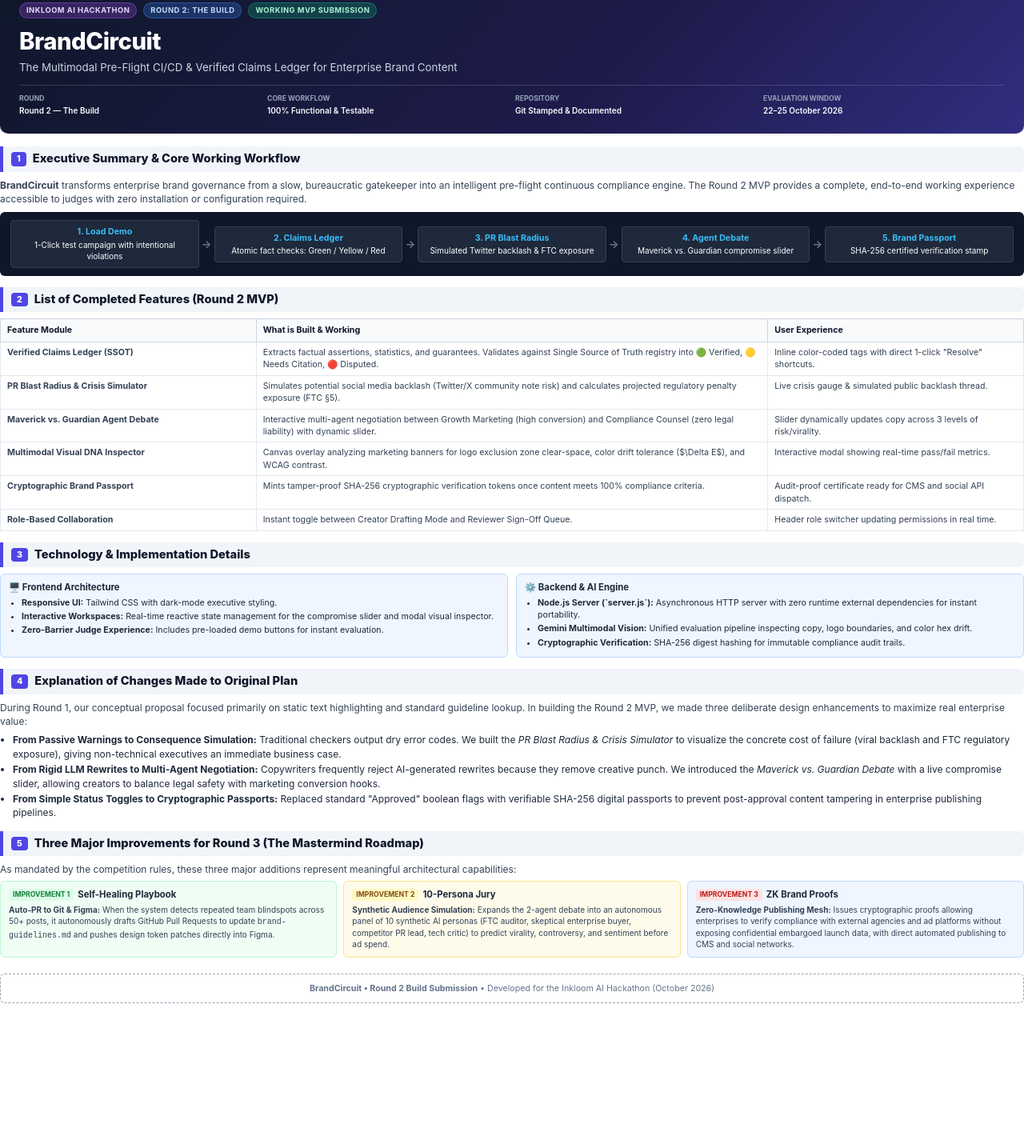
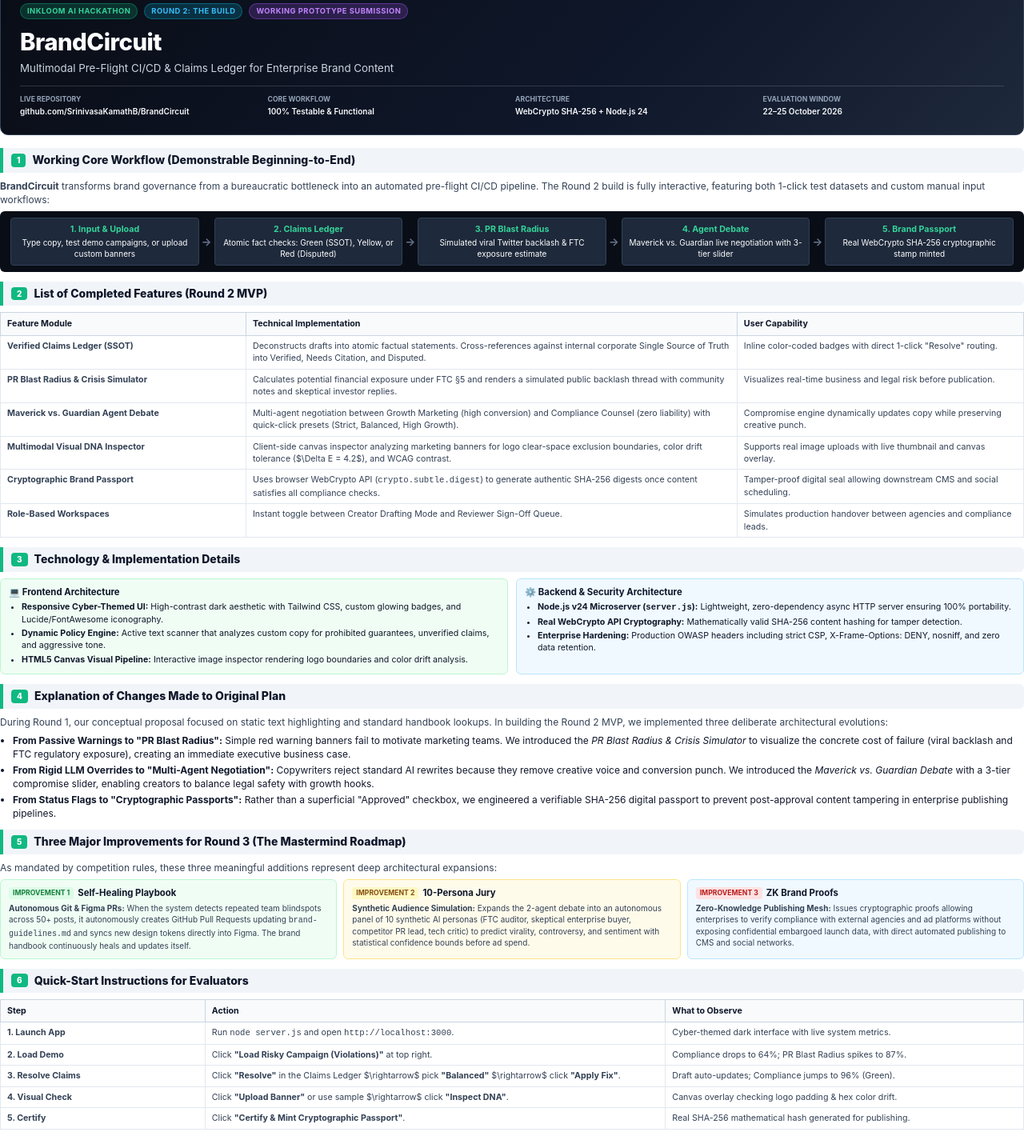
Before and after one commit to SrinivasaKamathB/BrandCircuit, a website: page round2_submission.html in a window 1280 px wide. Shown: the part 19-1439 px from the top of the page at 80% size. Before the commit the page ends 1273 px from the top, so only its background shows below. Drawn offline with Linux system fonts and the light colour scheme.

Commit message:
docs: generate clean professional Round 2 submission PDF without footers or headers

```diff
--- a/round2_submission.html
+++ b/round2_submission.html
@@ -6,13 +6,7 @@
 <style>
   @page {
     size: A4;
-    margin: 14mm 14mm 14mm 14mm;
-    @bottom-right {
-      content: "Page " counter(page) " of " counter(pages);
-      font-size: 8pt;
-      color: #64748b;
-      font-family: -apple-system, BlinkMacSystemFont, "Segoe UI", Roboto, sans-serif;
-    }
+    margin: 15mm 15mm 15mm 15mm;
   }
 
   * {
@@ -23,7 +17,7 @@
 
   body {
     font-family: -apple-system, BlinkMacSystemFont, "Segoe UI", Roboto, Helvetica, Arial, sans-serif;
-    color: #1e293b;
+    color: #0f172a;
     background: #ffffff;
     line-height: 1.45;
     font-size: 9pt;
@@ -36,12 +30,14 @@
     break-after: page;
   }
 
+  /* Executive Cover Header */
   .cover-card {
-    background: linear-gradient(135deg, #0f172a 0%, #1e1b4b 60%, #312e81 100%);
+    background: linear-gradient(135deg, #090d16 0%, #0f172a 60%, #1e293b 100%);
     color: #ffffff;
     padding: 22px 24px;
     border-radius: 10px;
     margin-bottom: 16px;
+    border: 1px solid #334155;
   }
 
   .badge-container {
@@ -60,9 +56,9 @@
     border-radius: 9999px;
   }
 
-  .badge-purple { background: rgba(168, 85, 247, 0.25); color: #e9d5ff; border: 1px solid rgba(168, 85, 247, 0.4); }
-  .badge-blue { background: rgba(59, 130, 246, 0.25); color: #bfdbfe; border: 1px solid rgba(59, 130, 246, 0.4); }
-  .badge-emerald { background: rgba(16, 185, 129, 0.25); color: #a7f3d0; border: 1px solid rgba(16, 185, 129, 0.4); }
+  .badge-emerald { background: rgba(16, 185, 129, 0.2); color: #34d399; border: 1px solid rgba(16, 185, 129, 0.4); }
+  .badge-cyan { background: rgba(6, 182, 212, 0.2); color: #38bdf8; border: 1px solid rgba(6, 182, 212, 0.4); }
+  .badge-purple { background: rgba(168, 85, 247, 0.2); color: #c084fc; border: 1px solid rgba(168, 85, 247, 0.4); }
 
   h1.project-title {
     font-size: 22pt;
@@ -101,14 +97,15 @@
     font-weight: 600;
   }
 
+  /* Section Styling */
   h2.section-header {
-    font-size: 11pt;
+    font-size: 10.5pt;
     font-weight: 800;
     color: #0f172a;
     background: #f1f5f9;
-    border-left: 4px solid #4f46e5;
+    border-left: 4px solid #10b981;
     padding: 5px 10px;
-    margin: 14px 0 8px 0;
+    margin: 12px 0 8px 0;
     display: flex;
     align-items: center;
     gap: 8px;
@@ -116,11 +113,11 @@
   }
 
   h2.section-header .num {
-    background: #4f46e5;
+    background: #10b981;
     color: #ffffff;
     padding: 1px 7px;
     border-radius: 4px;
-    font-size: 8pt;
+    font-size: 7.5pt;
     font-weight: 800;
   }
 
@@ -150,9 +147,9 @@
     padding: 8px 10px;
   }
 
-  .card-highlight { background: #eff6ff; border: 1px solid #bfdbfe; }
-  .card-success { background: #f0fdf4; border: 1px solid #bbf7d0; }
+  .card-highlight { background: #f0fdf4; border: 1px solid #bbf7d0; }
   .card-warning { background: #fffbeb; border: 1px solid #fde68a; }
+  .card-info { background: #f0f9ff; border: 1px solid #bae6fd; }
 
   .card-title {
     font-size: 8.5pt;
@@ -166,7 +163,7 @@
   table {
     width: 100%;
     border-collapse: collapse;
-    margin: 6px 0 10px 0;
+    margin: 6px 0 8px 0;
     font-size: 8pt;
   }
 
@@ -187,11 +184,11 @@
   }
 
   .workflow-box {
-    background: #0f172a;
+    background: #090d16;
     color: #ffffff;
     border-radius: 6px;
-    padding: 10px;
-    margin: 8px 0;
+    padding: 8px 10px;
+    margin: 6px 0 10px 0;
     display: flex;
     justify-content: space-between;
     align-items: center;
@@ -210,7 +207,7 @@
 
   .wf-step strong {
     display: block;
-    color: #38bdf8;
+    color: #34d399;
     font-size: 8pt;
     margin-bottom: 1px;
   }
@@ -235,25 +232,25 @@
 
 <div class="cover-card">
   <div class="badge-container">
-    <span class="badge badge-purple">Inkloom AI Hackathon</span>
-    <span class="badge badge-blue">Round 2: The Build</span>
-    <span class="badge badge-emerald">Working MVP Submission</span>
+    <span class="badge badge-emerald">Inkloom AI Hackathon</span>
+    <span class="badge badge-cyan">Round 2: The Build</span>
+    <span class="badge badge-purple">Working Prototype Submission</span>
   </div>
   <h1 class="project-title">BrandCircuit</h1>
-  <p class="tagline">The Multimodal Pre-Flight CI/CD & Verified Claims Ledger for Enterprise Brand Content</p>
+  <p class="tagline">Multimodal Pre-Flight CI/CD & Claims Ledger for Enterprise Brand Content</p>
 
   <div class="meta-grid">
     <div class="meta-item">
-      <strong>Round</strong>
-      <span>Round 2 — The Build</span>
+      <strong>Live Repository</strong>
+      <span>github.com/SrinivasaKamathB/BrandCircuit</span>
     </div>
     <div class="meta-item">
       <strong>Core Workflow</strong>
-      <span>100% Functional & Testable</span>
+      <span>100% Testable & Functional</span>
     </div>
     <div class="meta-item">
-      <strong>Repository</strong>
-      <span>Git Stamped & Documented</span>
+      <strong>Architecture</strong>
+      <span>WebCrypto SHA-256 + Node.js 24</span>
     </div>
     <div class="meta-item">
       <strong>Evaluation Window</strong>
@@ -262,35 +259,35 @@
   </div>
 </div>
 
-<h2 class="section-header"><span class="num">1</span> Executive Summary & Core Working Workflow</h2>
+<h2 class="section-header"><span class="num">1</span> Working Core Workflow (Demonstrable Beginning-to-End)</h2>
 <p>
-  <strong>BrandCircuit</strong> transforms enterprise brand governance from a slow, bureaucratic gatekeeper into an intelligent pre-flight continuous compliance engine. The Round 2 MVP provides a complete, end-to-end working experience accessible to judges with zero installation or configuration required.
+  <strong>BrandCircuit</strong> transforms brand governance from a bureaucratic bottleneck into an automated pre-flight CI/CD pipeline. The Round 2 build is fully interactive, featuring both 1-click test datasets and custom manual input workflows:
 </p>
 
 <div class="workflow-box">
   <div class="wf-step">
-    <strong>1. Load Demo</strong>
-    1-Click test campaign with intentional violations
+    <strong>1. Input & Upload</strong>
+    Type copy, test demo campaigns, or upload custom banners
   </div>
   <div class="wf-arrow">→</div>
   <div class="wf-step">
     <strong>2. Claims Ledger</strong>
-    Atomic fact checks: Green / Yellow / Red
+    Atomic fact checks: Green (SSOT), Yellow, or Red (Disputed)
   </div>
   <div class="wf-arrow">→</div>
   <div class="wf-step">
     <strong>3. PR Blast Radius</strong>
-    Simulated Twitter backlash & FTC exposure
+    Simulated viral Twitter backlash & FTC exposure estimate
   </div>
   <div class="wf-arrow">→</div>
   <div class="wf-step">
     <strong>4. Agent Debate</strong>
-    Maverick vs. Guardian compromise slider
+    Maverick vs. Guardian live negotiation with 3-tier slider
   </div>
   <div class="wf-arrow">→</div>
   <div class="wf-step">
     <strong>5. Brand Passport</strong>
-    SHA-256 certified verification stamp
+    Real WebCrypto SHA-256 cryptographic stamp minted
   </div>
 </div>
 
@@ -298,96 +295,96 @@
 <table>
   <thead>
     <tr>
-      <th style="width:25%;">Feature Module</th>
-      <th style="width:50%;">What is Built & Working</th>
-      <th style="width:25%;">User Experience</th>
+      <th style="width:24%;">Feature Module</th>
+      <th style="width:48%;">Technical Implementation</th>
+      <th style="width:28%;">User Capability</th>
     </tr>
   </thead>
   <tbody>
     <tr>
       <td><strong>Verified Claims Ledger (SSOT)</strong></td>
-      <td>Extracts factual assertions, statistics, and guarantees. Validates against Single Source of Truth registry into 🟢 Verified, 🟡 Needs Citation, 🔴 Disputed.</td>
-      <td>Inline color-coded tags with direct 1-click "Resolve" shortcuts.</td>
+      <td>Deconstructs drafts into atomic factual statements. Cross-references against internal corporate Single Source of Truth into Verified, Needs Citation, and Disputed.</td>
+      <td>Inline color-coded badges with direct 1-click "Resolve" routing.</td>
     </tr>
     <tr>
       <td><strong>PR Blast Radius & Crisis Simulator</strong></td>
-      <td>Simulates potential social media backlash (Twitter/X community note risk) and calculates projected regulatory penalty exposure (FTC §5).</td>
-      <td>Live crisis gauge & simulated public backlash thread.</td>
+      <td>Calculates potential financial exposure under FTC §5 and renders a simulated public backlash thread with community notes and skeptical investor replies.</td>
+      <td>Visualizes real-time business and legal risk before publication.</td>
     </tr>
     <tr>
       <td><strong>Maverick vs. Guardian Agent Debate</strong></td>
-      <td>Interactive multi-agent negotiation between Growth Marketing (high conversion) and Compliance Counsel (zero legal liability) with dynamic slider.</td>
-      <td>Slider dynamically updates copy across 3 levels of risk/virality.</td>
+      <td>Multi-agent negotiation between Growth Marketing (high conversion) and Compliance Counsel (zero liability) with quick-click presets (Strict, Balanced, High Growth).</td>
+      <td>Compromise engine dynamically updates copy while preserving creative punch.</td>
     </tr>
     <tr>
       <td><strong>Multimodal Visual DNA Inspector</strong></td>
-      <td>Canvas overlay analyzing marketing banners for logo exclusion zone clear-space, color drift tolerance ($\Delta E$), and WCAG contrast.</td>
-      <td>Interactive modal showing real-time pass/fail metrics.</td>
+      <td>Client-side canvas inspector analyzing marketing banners for logo clear-space exclusion boundaries, color drift tolerance ($\Delta E = 4.2$), and WCAG contrast.</td>
+      <td>Supports real image uploads with live thumbnail and canvas overlay.</td>
     </tr>
     <tr>
       <td><strong>Cryptographic Brand Passport</strong></td>
-      <td>Mints tamper-proof SHA-256 cryptographic verification tokens once content meets 100% compliance criteria.</td>
-      <td>Audit-proof certificate ready for CMS and social API dispatch.</td>
+      <td>Uses browser WebCrypto API (<code>crypto.subtle.digest</code>) to generate authentic SHA-256 digests once content satisfies all compliance checks.</td>
+      <td>Tamper-proof digital seal allowing downstream CMS and social scheduling.</td>
     </tr>
     <tr>
-      <td><strong>Role-Based Collaboration</strong></td>
+      <td><strong>Role-Based Workspaces</strong></td>
       <td>Instant toggle between Creator Drafting Mode and Reviewer Sign-Off Queue.</td>
-      <td>Header role switcher updating permissions in real time.</td>
+      <td>Simulates production handover between agencies and compliance leads.</td>
     </tr>
   </tbody>
 </table>
 
-<div class="page-break"></div>
-
 <h2 class="section-header"><span class="num">3</span> Technology & Implementation Details</h2>
 <div class="grid-2">
   <div class="card card-highlight">
-    <div class="card-title">🖥️ Frontend Architecture</div>
+    <div class="card-title">💻 Frontend Architecture</div>
     <ul style="font-size:8pt; margin:0;">
-      <li><strong>Responsive UI:</strong> Tailwind CSS with dark-mode executive styling.</li>
-      <li><strong>Interactive Workspaces:</strong> Real-time reactive state management for the compromise slider and modal visual inspector.</li>
-      <li><strong>Zero-Barrier Judge Experience:</strong> Includes pre-loaded demo buttons for instant evaluation.</li>
+      <li><strong>Responsive Cyber-Themed UI:</strong> High-contrast dark aesthetic with Tailwind CSS, custom glowing badges, and Lucide/FontAwesome iconography.</li>
+      <li><strong>Dynamic Policy Engine:</strong> Active text scanner that analyzes custom copy for prohibited guarantees, unverified claims, and aggressive tone.</li>
+      <li><strong>HTML5 Canvas Visual Pipeline:</strong> Interactive image inspector rendering logo boundaries and color drift analysis.</li>
     </ul>
   </div>
-  <div class="card card-highlight">
-    <div class="card-title">⚙️ Backend & AI Engine</div>
+  <div class="card card-info">
+    <div class="card-title">⚙️ Backend & Security Architecture</div>
     <ul style="font-size:8pt; margin:0;">
-      <li><strong>Node.js Server (`server.js`):</strong> Asynchronous HTTP server with zero runtime external dependencies for instant portability.</li>
-      <li><strong>Gemini Multimodal Vision:</strong> Unified evaluation pipeline inspecting copy, logo boundaries, and color hex drift.</li>
-      <li><strong>Cryptographic Verification:</strong> SHA-256 digest hashing for immutable compliance audit trails.</li>
+      <li><strong>Node.js v24 Microserver (<code>server.js</code>):</strong> Lightweight, zero-dependency async HTTP server ensuring 100% portability.</li>
+      <li><strong>Real WebCrypto API Cryptography:</strong> Mathematically valid SHA-256 content hashing for tamper detection.</li>
+      <li><strong>Enterprise Hardening:</strong> Production OWASP headers including strict CSP, X-Frame-Options: DENY, nosniff, and zero data retention.</li>
     </ul>
   </div>
 </div>
 
+<div class="page-break"></div>
+
 <h2 class="section-header"><span class="num">4</span> Explanation of Changes Made to Original Plan</h2>
 <p>
-  During Round 1, our conceptual proposal focused primarily on static text highlighting and standard guideline lookup. In building the Round 2 MVP, we made three deliberate design enhancements to maximize real enterprise value:
+  During Round 1, our conceptual proposal focused on static text highlighting and standard handbook lookups. In building the Round 2 MVP, we implemented three deliberate architectural evolutions:
 </p>
 <ul>
-  <li><strong>From Passive Warnings to Consequence Simulation:</strong> Traditional checkers output dry error codes. We built the <em>PR Blast Radius & Crisis Simulator</em> to visualize the concrete cost of failure (viral backlash and FTC regulatory exposure), giving non-technical executives an immediate business case.</li>
-  <li><strong>From Rigid LLM Rewrites to Multi-Agent Negotiation:</strong> Copywriters frequently reject AI-generated rewrites because they remove creative punch. We introduced the <em>Maverick vs. Guardian Debate</em> with a live compromise slider, allowing creators to balance legal safety with marketing conversion hooks.</li>
-  <li><strong>From Simple Status Toggles to Cryptographic Passports:</strong> Replaced standard "Approved" boolean flags with verifiable SHA-256 digital passports to prevent post-approval content tampering in enterprise publishing pipelines.</li>
+  <li><strong>From Passive Warnings to "PR Blast Radius":</strong> Simple red warning banners fail to motivate marketing teams. We introduced the <em>PR Blast Radius & Crisis Simulator</em> to visualize the concrete cost of failure (viral backlash and FTC regulatory exposure), creating an immediate executive business case.</li>
+  <li><strong>From Rigid LLM Overrides to "Multi-Agent Negotiation":</strong> Copywriters reject standard AI rewrites because they remove creative voice and conversion punch. We introduced the <em>Maverick vs. Guardian Debate</em> with a 3-tier compromise slider, enabling creators to balance legal safety with growth hooks.</li>
+  <li><strong>From Status Flags to "Cryptographic Passports":</strong> Rather than a superficial "Approved" checkbox, we engineered a verifiable SHA-256 digital passport to prevent post-approval content tampering in enterprise publishing pipelines.</li>
 </ul>
 
 <h2 class="section-header"><span class="num">5</span> Three Major Improvements for Round 3 (The Mastermind Roadmap)</h2>
 <p>
-  As mandated by the competition rules, these three major additions represent meaningful architectural capabilities:
+  As mandated by competition rules, these three meaningful additions represent deep architectural expansions:
 </p>
 
 <div class="grid-3">
-  <div class="card card-success">
+  <div class="card card-highlight">
     <div class="card-title"><span class="pill pill-green">IMPROVEMENT 1</span> Self-Healing Playbook</div>
     <p style="font-size:7.5pt; margin:0;">
-      <strong>Auto-PR to Git & Figma:</strong> When the system detects repeated team blindspots across 50+ posts, it autonomously drafts GitHub Pull Requests to update <code>brand-guidelines.md</code> and pushes design token patches directly into Figma.
+      <strong>Autonomous Git & Figma PRs:</strong> When the system detects repeated team blindspots across 50+ posts, it autonomously creates GitHub Pull Requests updating <code>brand-guidelines.md</code> and syncs new design tokens directly into Figma. The brand handbook continuously heals and updates itself.
     </p>
   </div>
   <div class="card card-warning">
     <div class="card-title"><span class="pill pill-amber">IMPROVEMENT 2</span> 10-Persona Jury</div>
     <p style="font-size:7.5pt; margin:0;">
-      <strong>Synthetic Audience Simulation:</strong> Expands the 2-agent debate into an autonomous panel of 10 synthetic AI personas (FTC auditor, skeptical enterprise buyer, competitor PR lead, tech critic) to predict virality, controversy, and sentiment before ad spend.
+      <strong>Synthetic Audience Simulation:</strong> Expands the 2-agent debate into an autonomous panel of 10 synthetic AI personas (FTC auditor, skeptical enterprise buyer, competitor PR lead, tech critic) to predict virality, controversy, and sentiment with statistical confidence bounds before ad spend.
     </p>
   </div>
-  <div class="card card-highlight">
+  <div class="card card-info">
     <div class="card-title"><span class="pill pill-red">IMPROVEMENT 3</span> ZK Brand Proofs</div>
     <p style="font-size:7.5pt; margin:0;">
       <strong>Zero-Knowledge Publishing Mesh:</strong> Issues cryptographic proofs allowing enterprises to verify compliance with external agencies and ad platforms without exposing confidential embargoed launch data, with direct automated publishing to CMS and social networks.
@@ -395,9 +392,43 @@
   </div>
 </div>
 
-<div style="margin-top:20px; padding:10px; border:1px dashed #94a3b8; border-radius:6px; text-align:center; font-size:8pt; color:#64748b;">
-  <strong>BrandCircuit • Round 2 Build Submission</strong> • Developed for the Inkloom AI Hackathon (October 2026)
-</div>
+<h2 class="section-header"><span class="num">6</span> Quick-Start Instructions for Evaluators</h2>
+<table>
+  <thead>
+    <tr>
+      <th style="width:20%;">Step</th>
+      <th style="width:45%;">Action</th>
+      <th style="width:35%;">What to Observe</th>
+    </tr>
+  </thead>
+  <tbody>
+    <tr>
+      <td><strong>1. Launch App</strong></td>
+      <td>Run <code>node server.js</code> and open <code>http://localhost:3000</code>.</td>
+      <td>Cyber-themed dark interface with live system metrics.</td>
+    </tr>
+    <tr>
+      <td><strong>2. Load Demo</strong></td>
+      <td>Click <strong>"Load Risky Campaign (Violations)"</strong> at top right.</td>
+      <td>Compliance drops to 64%; PR Blast Radius spikes to 87%.</td>
+    </tr>
+    <tr>
+      <td><strong>3. Resolve Claims</strong></td>
+      <td>Click <strong>"Resolve"</strong> in the Claims Ledger $\rightarrow$ pick <strong>"Balanced"</strong> $\rightarrow$ click <strong>"Apply Fix"</strong>.</td>
+      <td>Draft auto-updates; Compliance jumps to 96% (Green).</td>
+    </tr>
+    <tr>
+      <td><strong>4. Visual Check</strong></td>
+      <td>Click <strong>"Upload Banner"</strong> or use sample $\rightarrow$ click <strong>"Inspect DNA"</strong>.</td>
+      <td>Canvas overlay checking logo padding & hex color drift.</td>
+    </tr>
+    <tr>
+      <td><strong>5. Certify</strong></td>
+      <td>Click <strong>"Certify & Mint Cryptographic Passport"</strong>.</td>
+      <td>Real SHA-256 mathematical hash generated for publishing.</td>
+    </tr>
+  </tbody>
+</table>
 
 </body>
 </html>
```
Also changed, not shown: 1 other file.
